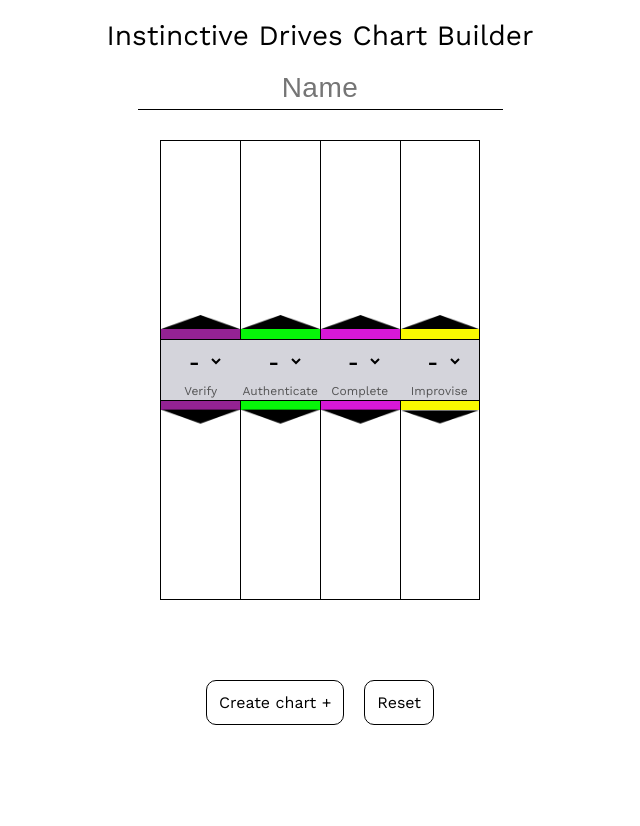
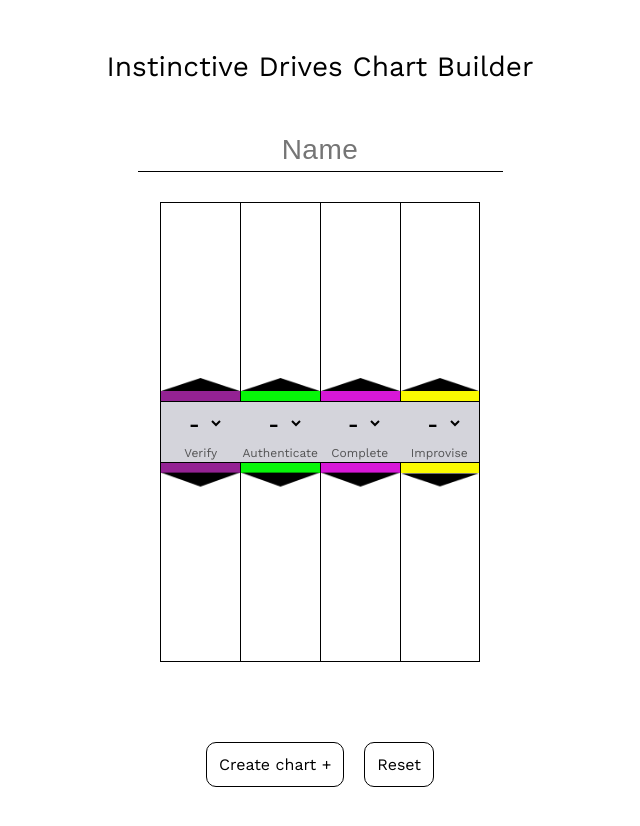
Before and after one commit to oisa/instinctive-drives-chart-builder, a plain HTML site: page index.html in a window 1280 px wide. Shown: the whole page, without its empty margins (320-960 px from the left). Drawn offline with nearby package versions, Linux system fonts and the light colour scheme.

Commit message:
Minor styling updates

```diff
--- a/css/style.css
+++ b/css/style.css
@@ -8,7 +8,7 @@ body {
 
 header {
   text-align: center;
-  margin: 0 80px;
+  margin: 50px 0;
 }
 
 h1 {
```
